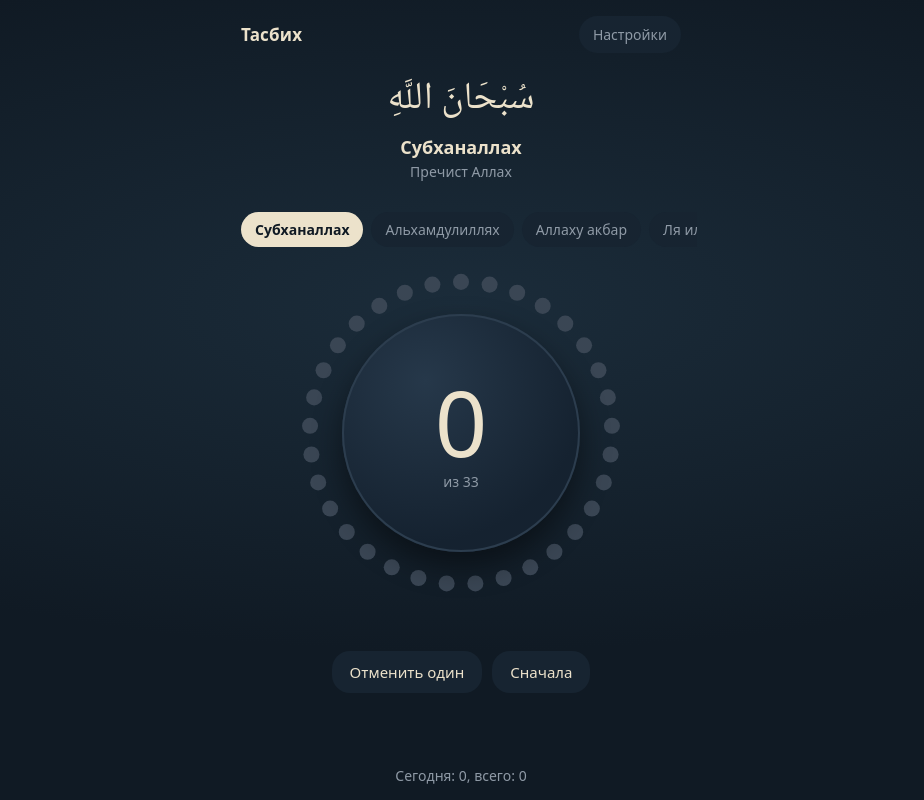
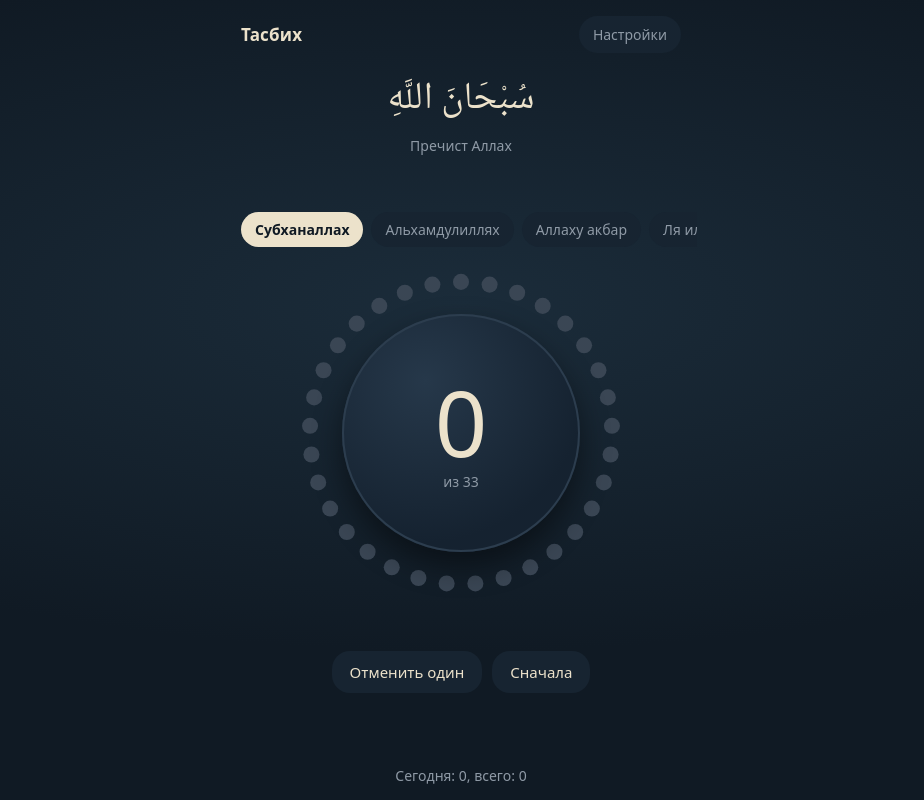
Before and after one commit to dkdjtvuu-lang/-, a plain HTML site: page index.html in a window 1280 px wide. Shown: the whole page, without its empty margins (179-1103 px from the left). Drawn offline with Linux system fonts and the light colour scheme.

Commit message:
Update index.html

```diff
--- a/index.html
+++ b/index.html
@@ -126,7 +126,7 @@ button:focus-visible, input:focus-visible { outline: 2px solid var(--turquoise);
 
   <div class="zikr" aria-live="polite">
     <div class="ar" id="ar" lang="ar"></div>
-    <div class="tr" id="tr"></div>
+    <div class="tr" id="tr" hidden></div>
     <div class="ru" id="ru"></div>
   </div>
 
```
